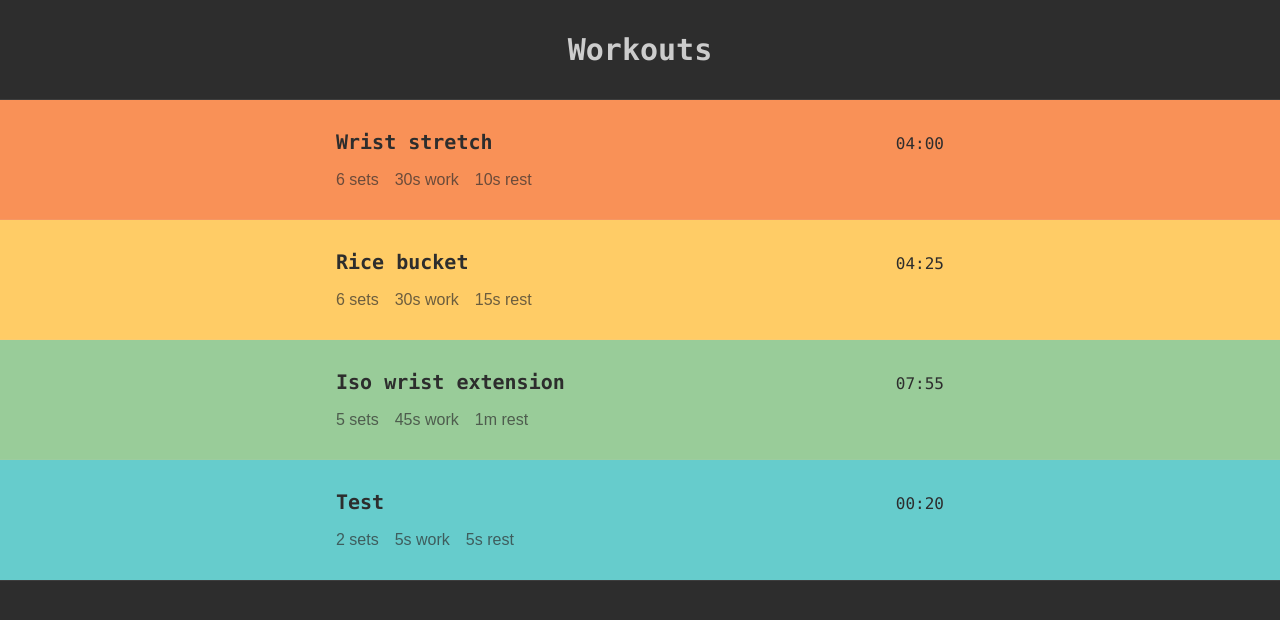
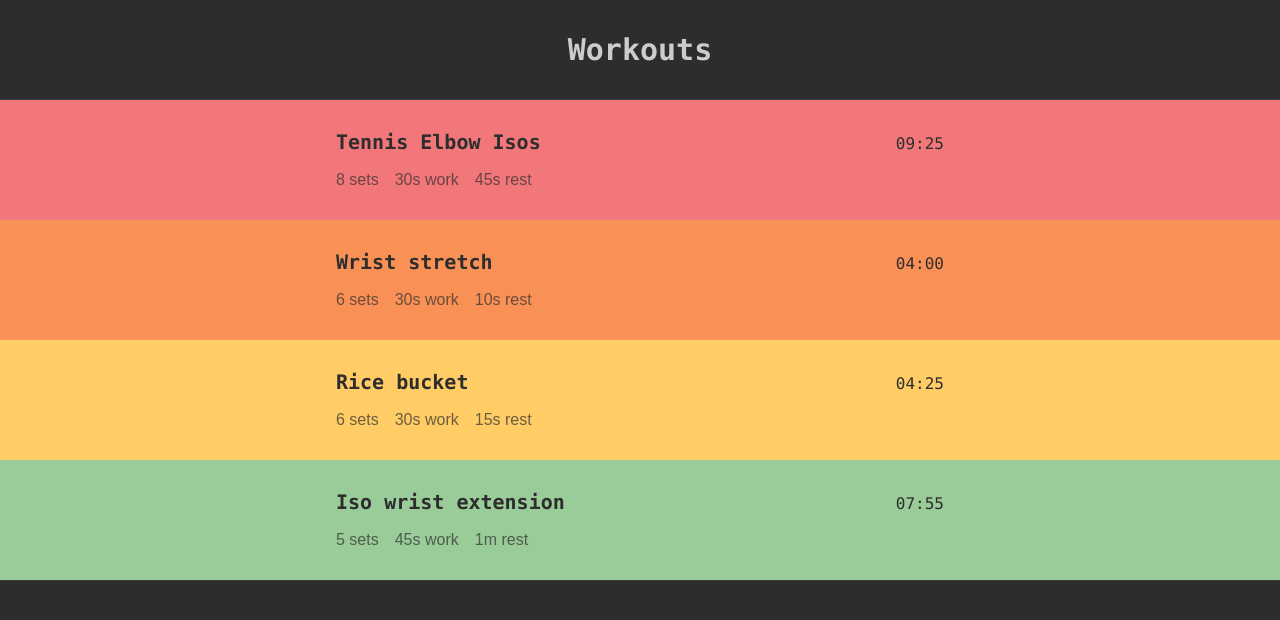
Before and after one commit to yaychris/timers, a React (Vite) app: page / in a window 1280 px wide. Shown: the top 620 px of the page. Built offline with nearby package versions, Linux system fonts and the light colour scheme.

Commit message:
Add tennis elbow isos to workout list

```diff
--- a/src/workouts.ts
+++ b/src/workouts.ts
@@ -1,6 +1,14 @@
 import type { Workout } from './types'
 
 export const workouts: Workout[] = [
+  {
+    name: 'Tennis Elbow Isos',
+    color: 'red',
+    preStartDuration: 10,
+    setCount: 8,
+    setDuration: 30,
+    restDuration: 45,
+  },
   {
     name: 'Wrist stretch',
     color: 'orange',
@@ -25,12 +33,4 @@ export const workouts: Workout[] = [
     setDuration: 45,
     restDuration: 60,
   },
-  {
-    name: 'Test',
-    color: 'aqua',
-    preStartDuration: 5,
-    setCount: 2,
-    setDuration: 5,
-    restDuration: 5,
-  },
 ]
```
Also changed, not shown: .claude/launch.json.
